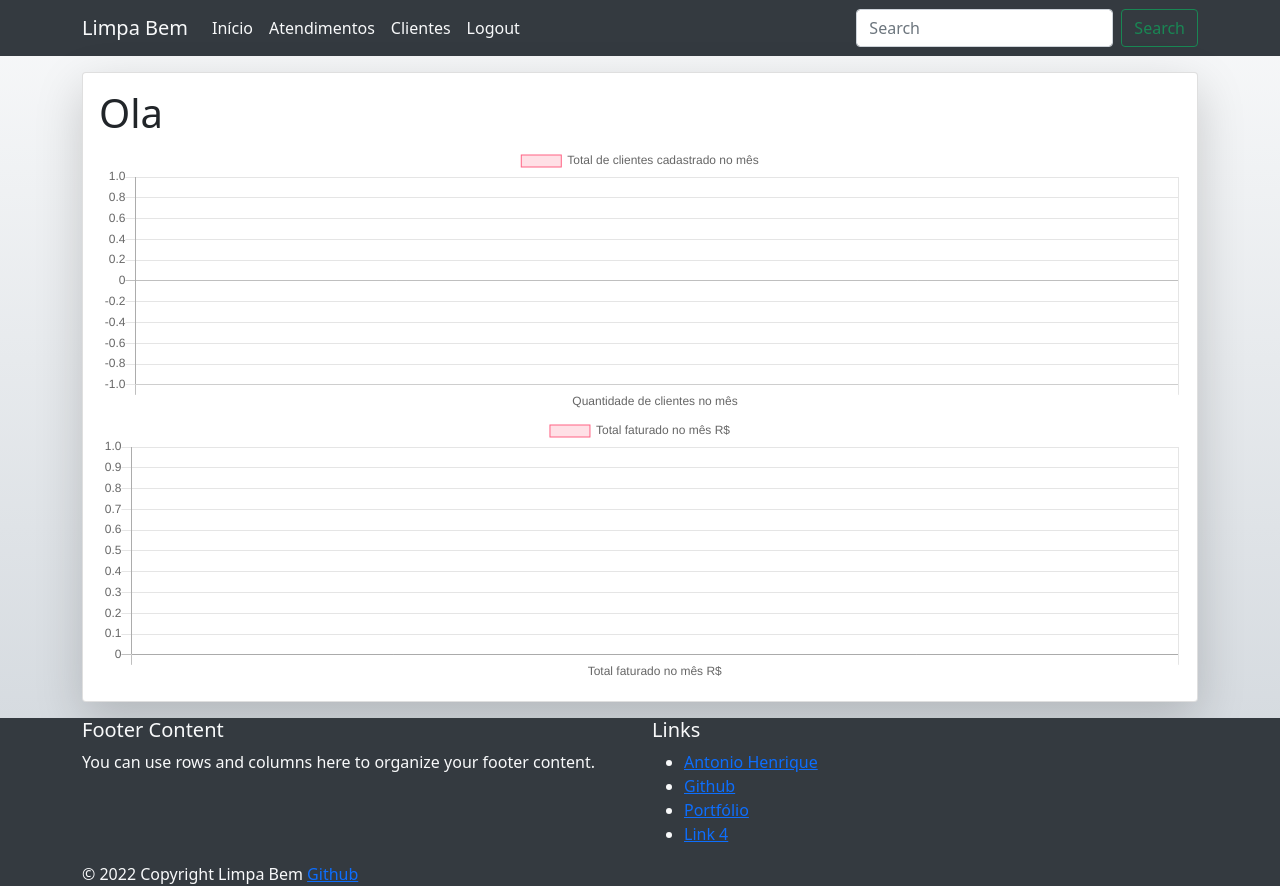
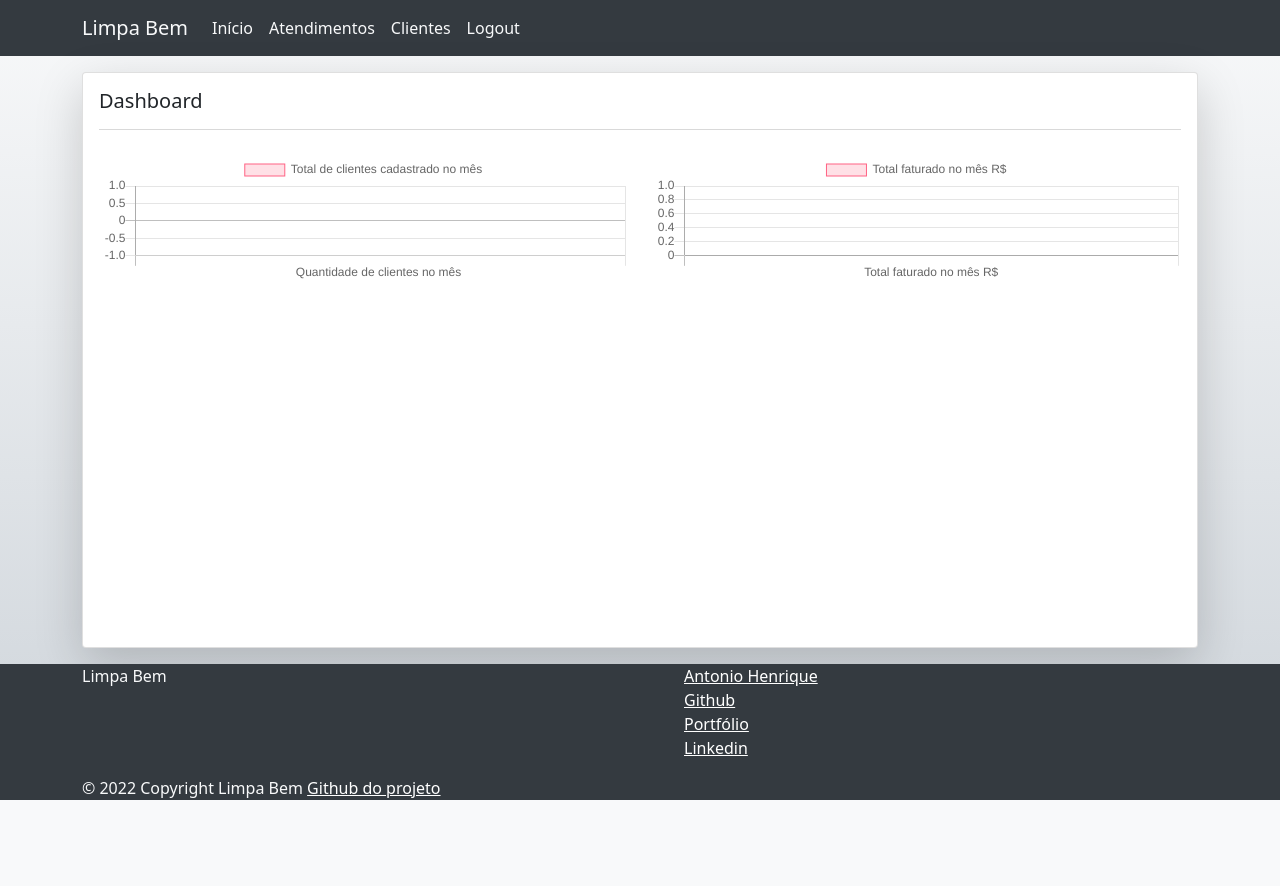
Before and after one commit to ahdesenvolvimento/limpa_bem, a Django app: template apps/templates/core/dashboard.html in a window 1280 px wide. After the commit the page ends 800 px from the top, so only its background shows below. Run offline with Django 3.2, Linux system fonts and the light colour scheme; the template is opened without the code that fills it, so the values that code supplies are empty; some libraries are stand-ins or nearby versions.

```diff
--- a/apps/static/css/styles.css
+++ b/apps/static/css/styles.css
@@ -38,3 +38,11 @@ footer {
 #main-card{
   min-height: 100%;
 }
+
+.lista-footer ul {
+  list-style: none;
+}
+
+.lista-footer ul li a{
+  color: white !important;
+}
--- a/apps/templates/core/dashboard.html
+++ b/apps/templates/core/dashboard.html
@@ -1,9 +1,23 @@
 {% extends 'layouts/base.html' %}
 
 {% block main %}
-<h1>Ola</h1>
-<canvas id="qnt_clientes" width="400" height="100"></canvas>
-<canvas id="total_faturado_mes" width="400" height="100"></canvas>
+<div class="row">
+    <div class="col-12">
+        {% include 'includes/messages.html' %}
+    </div>
+    <div class="col-12 d-flex justify-content-between">
+        <h5>Dashboard</h5>
+    </div>
+    <div class="col-12 mb-3">
+        <div class="dropdown-divider"></div>
+    </div>
+    <div class="col-md-6 mb-3">
+        <canvas id="qnt_clientes" width="400" height="100"></canvas>
+    </div>
+    <div class="col-md-6 mb-3">
+        <canvas id="total_faturado_mes" width="400" height="100"></canvas>
+    </div>
+</div>
 {% include 'includes/scripts.html' %}
 <script src="https://cdnjs.cloudflare.com/ajax/libs/Chart.js/2.8.0/Chart.min.js" integrity="sha256-Uv9BNBucvCPipKQ2NS9wYpJmi8DTOEfTA/nH2aoJALw=" crossorigin="anonymous"></script>
 <script>
--- a/apps/templates/includes/footer.html
+++ b/apps/templates/includes/footer.html
@@ -2,16 +2,14 @@
     <div class="container">
       <div class="row">
         <div class="col l6 s12">
-          <h5 class="white-text">Footer Content</h5>
-          <p class="grey-text text-lighten-4">You can use rows and columns here to organize your footer content.</p>
+          <p class="grey-text text-lighten-4">Limpa Bem</p>
         </div>
-        <div class="col l4 offset-l2 s12">
-          <h5 class="white-text">Links</h5>
+        <div class="col lista-footer offset-l2">
           <ul>
-            <li><a class="grey-text text-lighten-3" href="#!">Antonio Henrique</a></li>
-            <li><a class="grey-text text-lighten-3" href="#!">Github</a></li>
-            <li><a class="grey-text text-lighten-3" href="#!">Portfólio</a></li>
-            <li><a class="grey-text text-lighten-3" href="#!">Link 4</a></li>
+            <li><a href="https://ahslcdev.herokuapp.com/">Antonio Henrique</a></li>
+            <li><a href="https://github.com/ahdesenvolvimento" target="_blank">Github</a></li>
+            <li><a href="https://ahslcdev.herokuapp.com/">Portfólio</a></li>
+            <li><a href="https://www.linkedin.com/in/antonio-henrique-dev/" target="_blank">Linkedin</a></li>
           </ul>
         </div>
       </div>
@@ -19,7 +17,7 @@
     <div class="footer-copyright">
       <div class="container">
       © 2022 Copyright Limpa Bem
-      <a class="grey-text text-lighten-4 right" href="#!">Github</a>
+      <a class="text-white right" href="https://github.com/ahdesenvolvimento/limpa_bem">Github do projeto</a>
       </div>
     </div>
   </footer>
--- a/apps/templates/includes/header.html
+++ b/apps/templates/includes/header.html
@@ -33,10 +33,6 @@
                         <a class="nav-link" href="{% url 'logout' %}">Logout</a>
                     </li>
                 </ul>
-                <form class="d-flex">
-                    <input class="form-control me-2" type="search" placeholder="Search" aria-label="Search">
-                    <button class="btn btn-outline-success" type="submit">Search</button>
-                </form>
             </div>
         </div>
     </nav>
--- a/limpabem/settings/base.py
+++ b/limpabem/settings/base.py
@@ -149,7 +149,7 @@ CSRF_COOKIE_HTTPONLY = True
 X_FRAME_OPTIONS = 'DENY'
 SECURE_HSTS_PRELOAD = True
 SECURE_SSL_REDIRECT = False
-
+SESSION_COOKIE_HTTPONLY = True
 # Default primary key field type
 # https://docs.djangoproject.com/en/3.2/ref/settings/#default-auto-field
 
```
Also changed, not shown: apps/core/views.py (+8 -15 lines), apps/templates/core/atendimentos/form.html (+7 -1 lines), apps/templates/core/clientes/form.html (+7 -1 lines), apps/templates/core/servicos/form.html (+14 -8 lines), apps/templates/index.html (+15 -2 lines), 1 other file.
